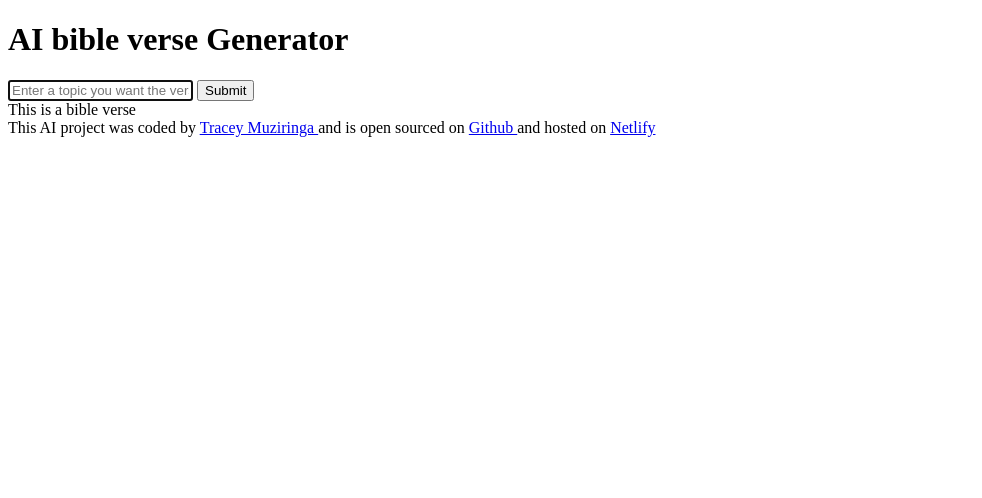
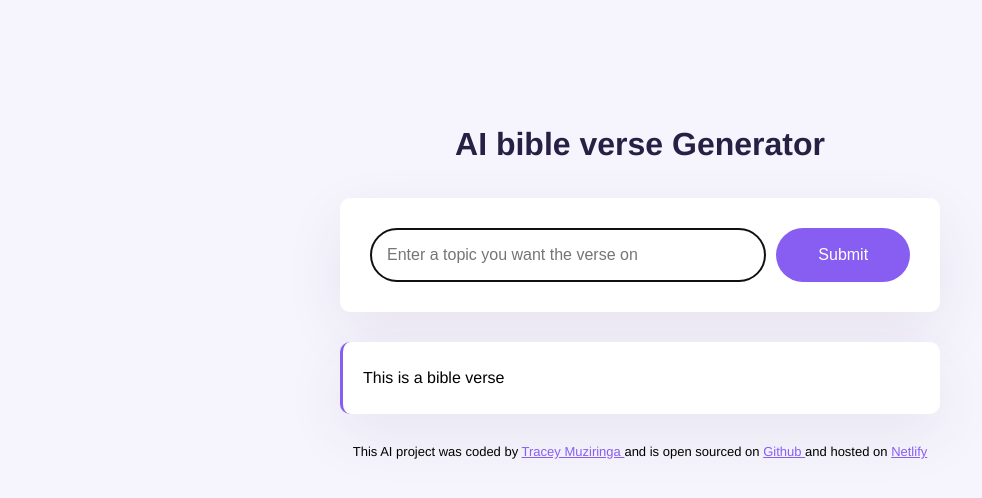
Before and after one commit to tmuziringa/bible-verse-generator, a plain HTML site: page index.html in a window 1280 px wide. Shown: the whole page, without its empty margins (0-982 px from the left). Drawn offline with Linux system fonts and the light colour scheme.

Commit message:
added css style

```diff
--- a/index.html
+++ b/index.html
@@ -7,19 +7,23 @@
     <title>Document</title>
 </head>
 <body>
+    <div class="container">
     <header>
     <h1> AI bible verse Generator</h1>
     </header>
     <main>
      <form >
-        <input type="text" placeholder="Enter a topic you want the verse on" autofocus required autocomplete="off"/>
-        <input type="submit"/>
-        <div>
-           This is a bible verse
-        </div>
+        <input type="text" placeholder="Enter a topic you want the verse on" autofocus required autocomplete="off" class="instruction"/>
+        <input type="submit" class="submit-button"/>
+
      </form>
+     <div class="verse">
+        This is a bible verse
+    </div>
     </main>
     <footer>This AI project was coded by <a href="https://github.com/tmuziringa" target="_blank">Tracey Muziringa </a>and is open sourced on <a href="https://github.com/tmuziringa/bible-verse-generator" target="_blank">Github </a>and hosted on <a href=" https://bibleversetmuz.netlify.app/" target="_blank">Netlify </a></footer>
-    <script src="src/index.js"></script>
+
+    </div>
+     <script src="src/index.js"></script>
 </body>
 </html>
--- a/src/style.css
+++ b/src/style.css
@@ -0,0 +1,68 @@
+body{
+    background-color: #f6f4fc;
+    font-family: Helvetica, Arial, sans-serif;
+}
+a{
+    color: #885df1;
+}
+.container{
+    margin: 120px auto;
+    max-width: 600px;
+}
+header{
+    margin-bottom: 30px;
+}
+
+h1{
+    text-align: center;
+    font-weight: 800;
+    font-style: 36px;
+    line-height:1.5 ;
+    color:#272044 ;
+}
+form {
+    padding: 30px;
+    background-color: white;
+    border-radius: 10px;
+    box-shadow: 0px 20px 60px rgba(65,50,100,0.08);
+    display: flex;
+    margin-bottom: 30px;
+}
+.instruction{
+    padding: 16px;
+    border: 1px solid rgba(39,33,66, 0.5);
+    width: 80%;
+    font-size: 16px;
+    border-radius: 50px;
+    line-height: 20px;
+    color: #272044;
+}
+.submit-button{
+    margin-left: 10px;
+    background-color: #885df1;
+    color:white;
+    border: none;
+    width:150px;
+    font-size: 16px;
+    border-radius: 50px;
+    padding: 14px 24px;
+}
+.verse{
+    font-size: 16px;
+    background-color: white;
+    padding: 20px;
+    line-height: 2;
+    font-weight: 400;
+    border-left: 3px solid #885df1;
+    box-shadow: 0px 20px 60px rgba(65,59,100,0.08);
+    border-radius: 10px;
+
+}
+footer{
+    text-align: center;
+    font-size: 13px;
+    margin-top: 30px;
+
+
+
+}
```
